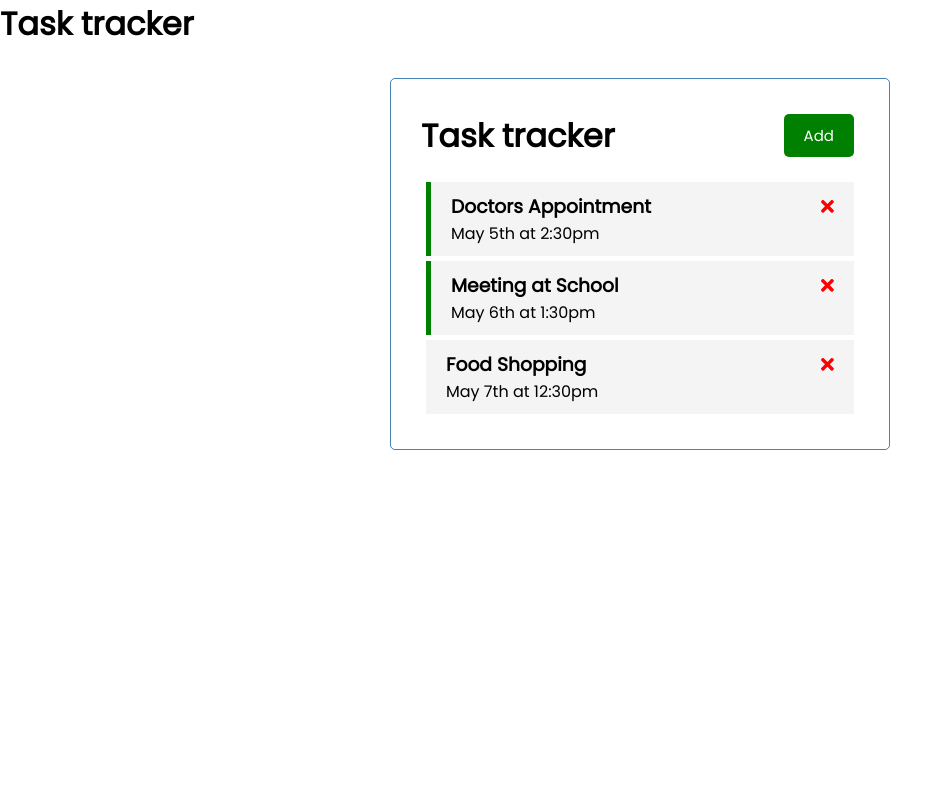
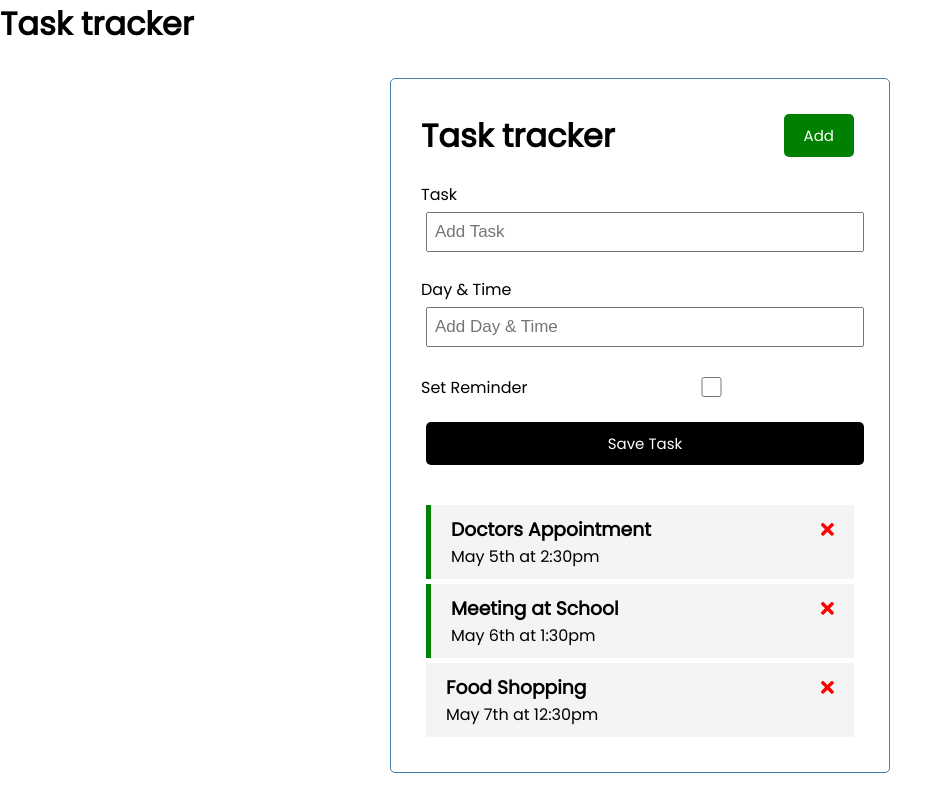
Before and after one commit to jasmijnroes/angular-crash, an Angular app: page / in a window 1280 px wide. Shown: the whole page, without its empty margins (0-952 px from the left). Built offline with nearby package versions, Linux system fonts and the light colour scheme; data requests are answered from the project's data file.

Commit message:
component add-task aangemaakt en de lay-out ervoor gedaan

```diff
--- a/src/app/app.module.ts
+++ b/src/app/app.module.ts
@@ -9,6 +9,7 @@
 import { ButtonComponent } from './components/button/button.component';
 import { TasksComponent } from './components/tasks/tasks.component';
 import { TaskItemComponent } from './components/task-item/task-item.component';
+import { AddTaskComponent } from './components/add-task/add-task.component';
 
 @NgModule({
   declarations: [
@@ -16,7 +17,8 @@
     HeaderComponent,
     ButtonComponent,
     TasksComponent,
-    TaskItemComponent
+    TaskItemComponent,
+    AddTaskComponent
   ],
   imports: [
     BrowserModule,
--- /dev/null
+++ b/src/app/components/add-task/add-task.component.css
@@ -0,0 +1,3 @@
+.add-form {
+    margin-bottom: 40px;
+}
--- /dev/null
+++ b/src/app/components/add-task/add-task.component.html
@@ -0,0 +1,16 @@
+<form class="add-form">
+    <div class="form-control">
+        <label for="text">Task</label>
+        <input type="text" name="text" id="text" placeholder="Add Task"/>
+    </div>
+    <div class="form-control">
+        <label for="day">Day & Time</label>
+        <input type="text" name="day" id="day" placeholder="Add Day & Time"/>
+    </div>
+
+    <div class="form-control form-control-check">
+        <label for="reminder">Set Reminder</label>
+        <input type="checkbox" name="reminder" id="reminder" />
+    </div>
+    <input type="submit" value="Save Task" class="btn btn-block" />
+</form>
--- a/src/app/components/tasks/tasks.component.html
+++ b/src/app/components/tasks/tasks.component.html
@@ -1,7 +1,3 @@
-<!-- om over de array te loopen kun je hetvolgende doen om van alle tasks de text te laten zien: -->
-<!-- <p *ngFor="let task of tasks">{{ task.text }}</p> -->
+<app-add-task></app-add-task>
 
-<!-- maar dat is om het in een paragraph te zetten, wij willen het in een component hebben dus die maken we nu ook aan. -->
-
-<!-- ipv een p vervangen we het met de component. ook pass in a property of task -->
 <app-task-item *ngFor="let task of tasks" [task]="task" (onDeleteTask)="deleteTask(task)" (onToggleReminder)="toggleReminder(task)"></app-task-item>
```
Also changed, not shown: src/app/components/add-task/add-task.component.ts (added, +10 -0 lines), 1 other file (tests, documents, lock files or other folders).
